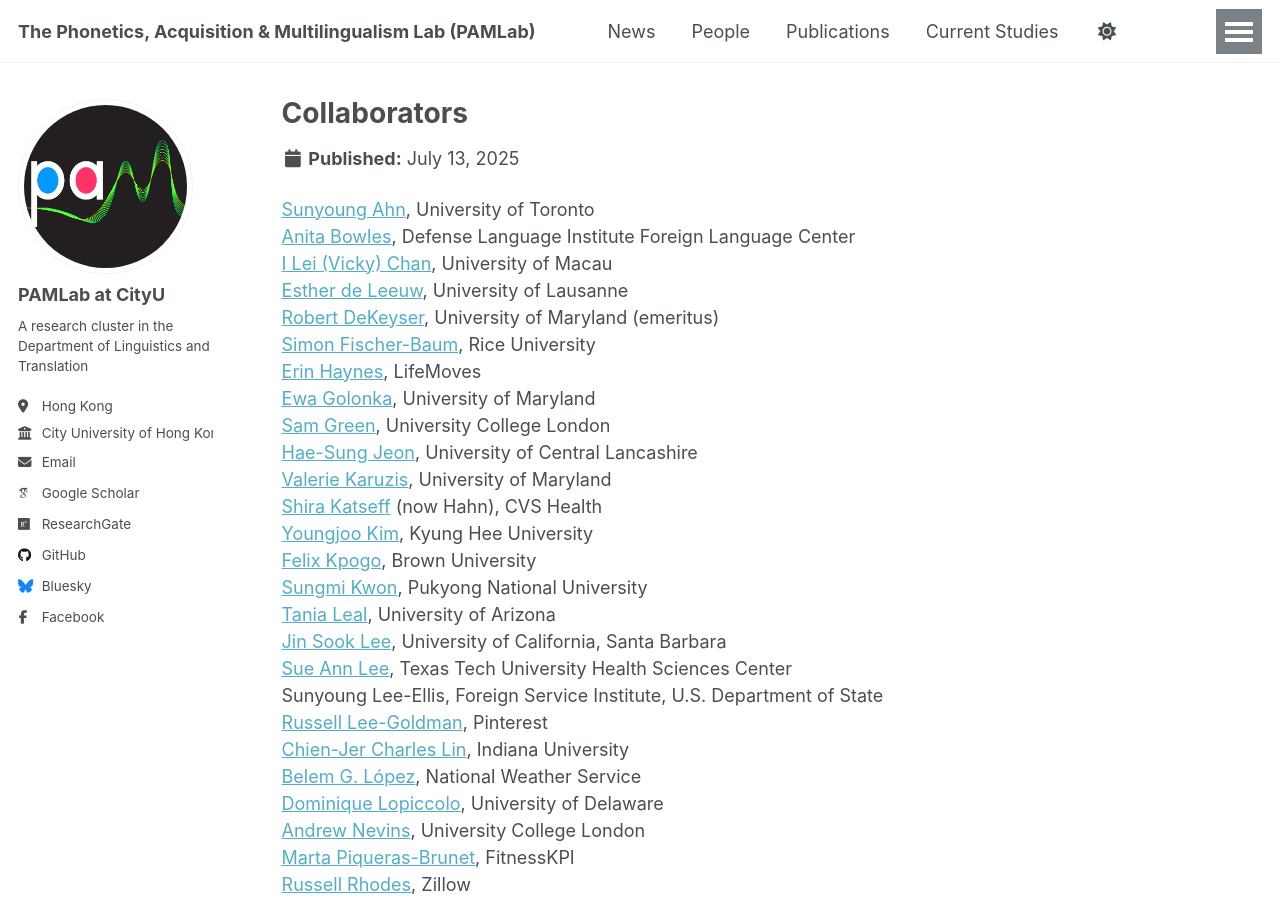
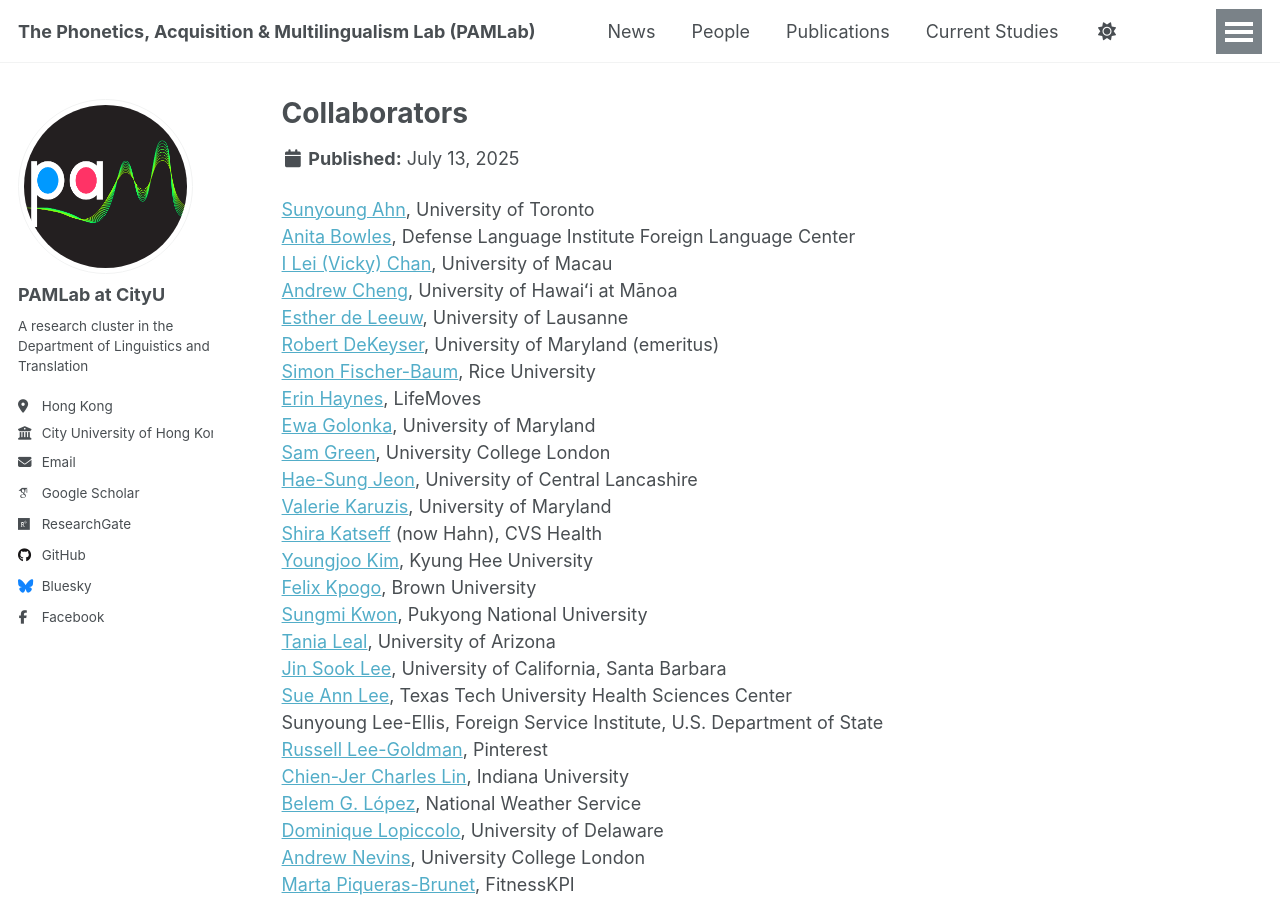
Before and after one commit to thepamlab/thepamlab.github.io, a Jekyll site: the page built from _portfolio/997-collaborators.md, in a window 1280 px wide and 900 px high. Built offline with Jekyll 4.4.1, drawn with Linux system fonts in a browser that asks for light colours; some web fonts are replaced; a script that is not in the unit is left out.

Commit message:
Update 997-collaborators.md

```diff
--- a/_portfolio/997-collaborators.md
+++ b/_portfolio/997-collaborators.md
@@ -8,6 +8,7 @@ permalink: /people/collaborators
 <a href='http://www.sunyoungahn.org/' target='_blank'>Sunyoung Ahn</a>, University of Toronto<br/>
 <a href='https://www.linkedin.com/in/anita-r-bowles/' target='_blank'>Anita Bowles</a>, Defense Language Institute Foreign Language Center<br/>
 <a href='https://www.researchgate.net/profile/I-Lei-Chan' target='_blank'>I Lei (Vicky) Chan</a>, University of Macau<br/>
+<a href='https://www2.hawaii.edu/~acheng20/' target='_blank'>Andrew Cheng</a>, University of Hawaiʻi at Mānoa<br/>
 <a href='https://www.researchgate.net/profile/Esther-De-Leeuw' target='_blank'>Esther de Leeuw</a>, University of Lausanne<br/>
 <a href='https://sllc.umd.edu/directory/robert-dekeyser' target='_blank'>Robert DeKeyser</a>, University of Maryland (emeritus)<br/>
 <a href='https://profiles.rice.edu/faculty/simon-fischer-baum' target='_blank'>Simon Fischer-Baum</a>, Rice University<br/>
```
